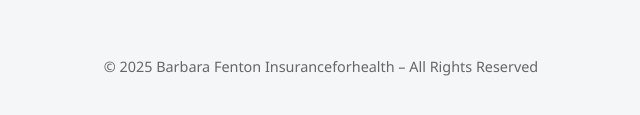
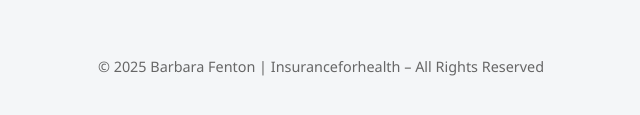
Before and after one commit to pogie3190/selecthealth-landing, a plain HTML site: page index.html in a window 1280 px wide. Shown: the part 415-530 px from the top of the page, 319-959 px from the left. Drawn offline with Linux system fonts and the light colour scheme.

Commit message:
Update index.html

```diff
--- a/index.html
+++ b/index.html
@@ -73,7 +73,7 @@
   </section>
 
   <footer>
-    © 2025 Barbara Fenton Insuranceforhealth – All Rights Reserved
+    © 2025 Barbara Fenton | Insuranceforhealth – All Rights Reserved
   </footer>
 </body>
 </html>
```
